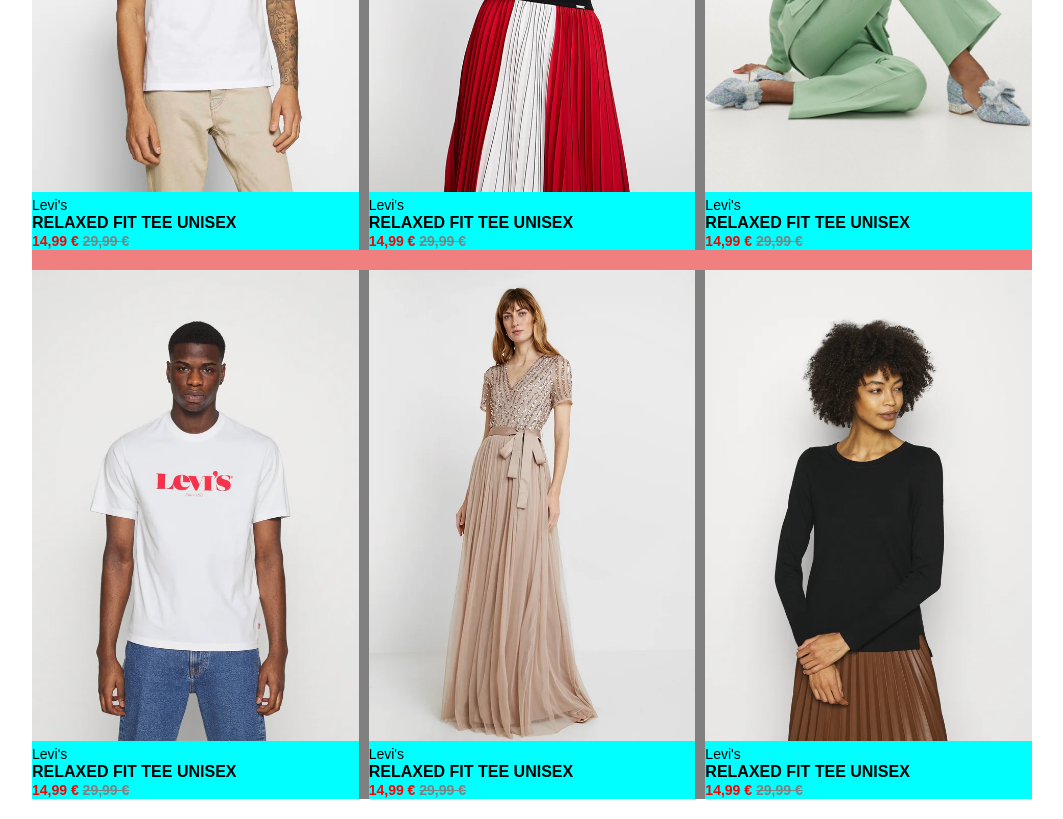
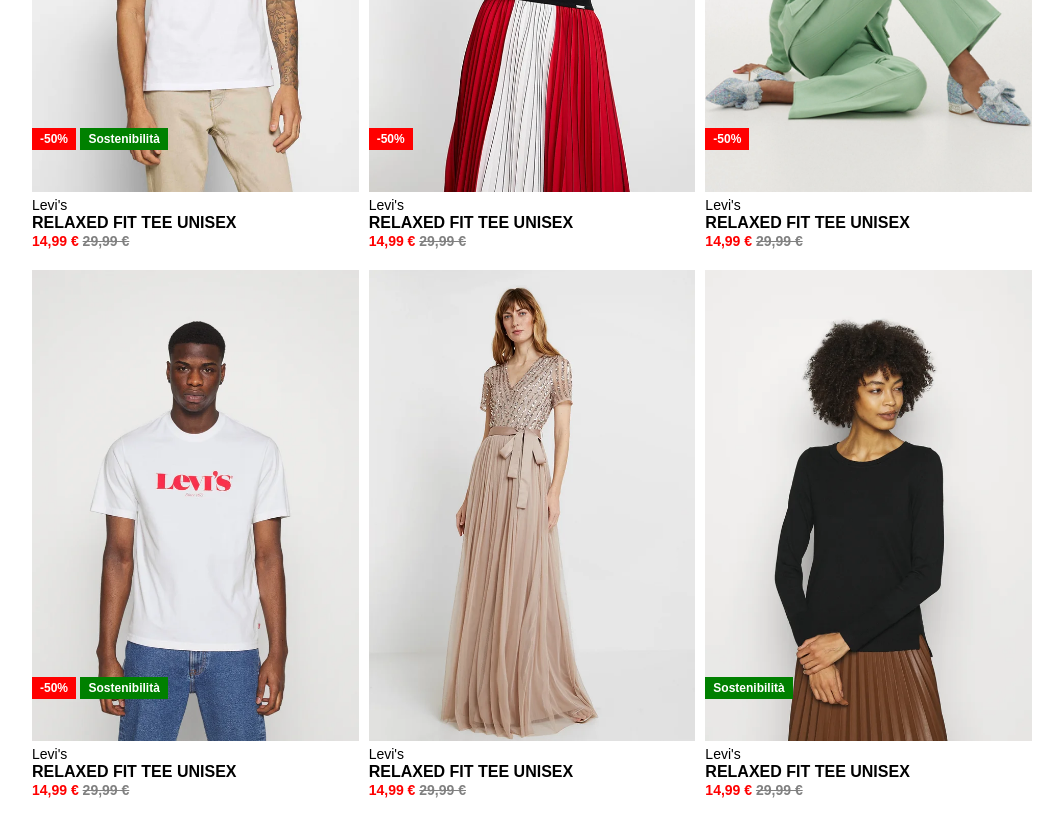
Before and after one commit to EmanueleDinaro/html-css-boolando, a plain HTML site: page index.html in a window 1280 px wide. Shown: the part 380-1199 px from the top of the page, without its empty margins (108-1171 px from the left). Drawn offline with Linux system fonts and the light colour scheme.

Commit message:
feat: add tag "discount" "eco-friendly" on products

```diff
--- a/css/style.css
+++ b/css/style.css
@@ -50,6 +50,12 @@ header .nav ul li a{
 
 header .nav-icons{
     color: white;
+}
+
+.discount-tag-container > *{
+    font-size: 12px;
+    color: white;
+    font-weight: bold;
 }
 /*--------------
     GENERAL
@@ -113,19 +119,39 @@ header .nav-icons{
     position: relative;
 }
 
+.discount-tag-container > *{
+    display: inline-block;
+    padding: 4px 8px;
+    font-size: 12px;
+    color: white;
+    font-weight: bold;
+}
 
+.discount-tag-container{
+    width: 100%;
+    position: absolute;
+    bottom: 100px;
+}
+
+.discount-tag{
+    background-color: red;
+}
+
+.eco-tag{
+    background-color: green;
+}
 /*--------------
     DEBUG
 --------------*/
 
-.container{
+.debug .container{
     background-color: lightcoral;
 }
 
-.row{
+.debug .row{
     background-color: grey;
 }
 
-.col{
+.debug .col{
     background-color: aqua;
 }
--- a/index.html
+++ b/index.html
@@ -32,25 +32,38 @@
         </div>
     </header>
 
-    <main class="debug">
+    <main class="">
         <div class="container">
             <div class="row">
                 <div class="col">
                     <img class="img-fluid" src="img/1.webp" alt="prodotto 1">
+
                     <div class="article-desc">
                         <span class="brand">Levi's</span><br>
                         <span class="article">RELAXED FIT TEE UNISEX</span><br>
                         <span class="discount-price">14,99 € <span class="original-price"> 29,99 €</span></span>
                     </div>
+
+                    <div class="discount-tag-container">
+                        <div class="discount-tag">-50%</div>
+                        <div class="eco-tag">Sostenibilità</div>
+                    </div>
                 </div>
+
                 <div class="col">
                     <img class="img-fluid" src="img/2.webp" alt="prodotto 2">
+
                     <div class="article-desc">
                         <span class="brand">Levi's</span><br>
                         <span class="article">RELAXED FIT TEE UNISEX</span><br>
                         <span class="discount-price">14,99 € <span class="original-price"> 29,99 €</span></span>
                     </div>
+
+                    <div class="discount-tag-container">
+                        <div class="discount-tag">-50%</div>
+                    </div>
                 </div>
+
                 <div class="col">
                     <img class="img-fluid" src="img/3.webp" alt="prodotto 3">
                     <div class="article-desc">
@@ -58,32 +71,50 @@
                         <span class="article">RELAXED FIT TEE UNISEX</span><br>
                         <span class="discount-price">14,99 € <span class="original-price"> 29,99 €</span></span>
                     </div>
+
+                    <div class="discount-tag-container">
+                        <div class="discount-tag">-50%</div>
+                    </div>
                 </div>
             </div>
 
             <div class="row">
                 <div class="col">
                     <img class="img-fluid" src="img/4.webp" alt="prodotto 4">
+
+                    <div class="article-desc">
+                        <span class="brand">Levi's</span><br>
+                        <span class="article">RELAXED FIT TEE UNISEX</span><br>
+                        <span class="discount-price">14,99 € <span class="original-price"> 29,99 €</span></span>
+                    </div>
+
+                    <div class="discount-tag-container">
+                        <div class="discount-tag">-50%</div>
+                        <div class="eco-tag">Sostenibilità</div>
+                    </div>
+                </div>
+
+                <div class="col">
+                    <img class="img-fluid" src="img/5.webp" alt="prodotto 5">
+
                     <div class="article-desc">
                         <span class="brand">Levi's</span><br>
                         <span class="article">RELAXED FIT TEE UNISEX</span><br>
                         <span class="discount-price">14,99 € <span class="original-price"> 29,99 €</span></span>
                     </div>
                 </div>
+
                 <div class="col">
-                    <img class="img-fluid" src="img/5.webp" alt="prodotto 5">
+                    <img class="img-fluid" src="img/6.webp" alt="prodotto 6">
+
                     <div class="article-desc">
                         <span class="brand">Levi's</span><br>
                         <span class="article">RELAXED FIT TEE UNISEX</span><br>
                         <span class="discount-price">14,99 € <span class="original-price"> 29,99 €</span></span>
                     </div>
-                </div>
-                <div class="col">
-                    <img class="img-fluid" src="img/6.webp" alt="prodotto 6">
-                    <div class="article-desc">
-                        <span class="brand">Levi's</span><br>
-                        <span class="article">RELAXED FIT TEE UNISEX</span><br>
-                        <span class="discount-price">14,99 € <span class="original-price"> 29,99 €</span></span>
+
+                    <div class="discount-tag-container">
+                        <div class="eco-tag">Sostenibilità</div>
                     </div>
                 </div>
             </div>
```
